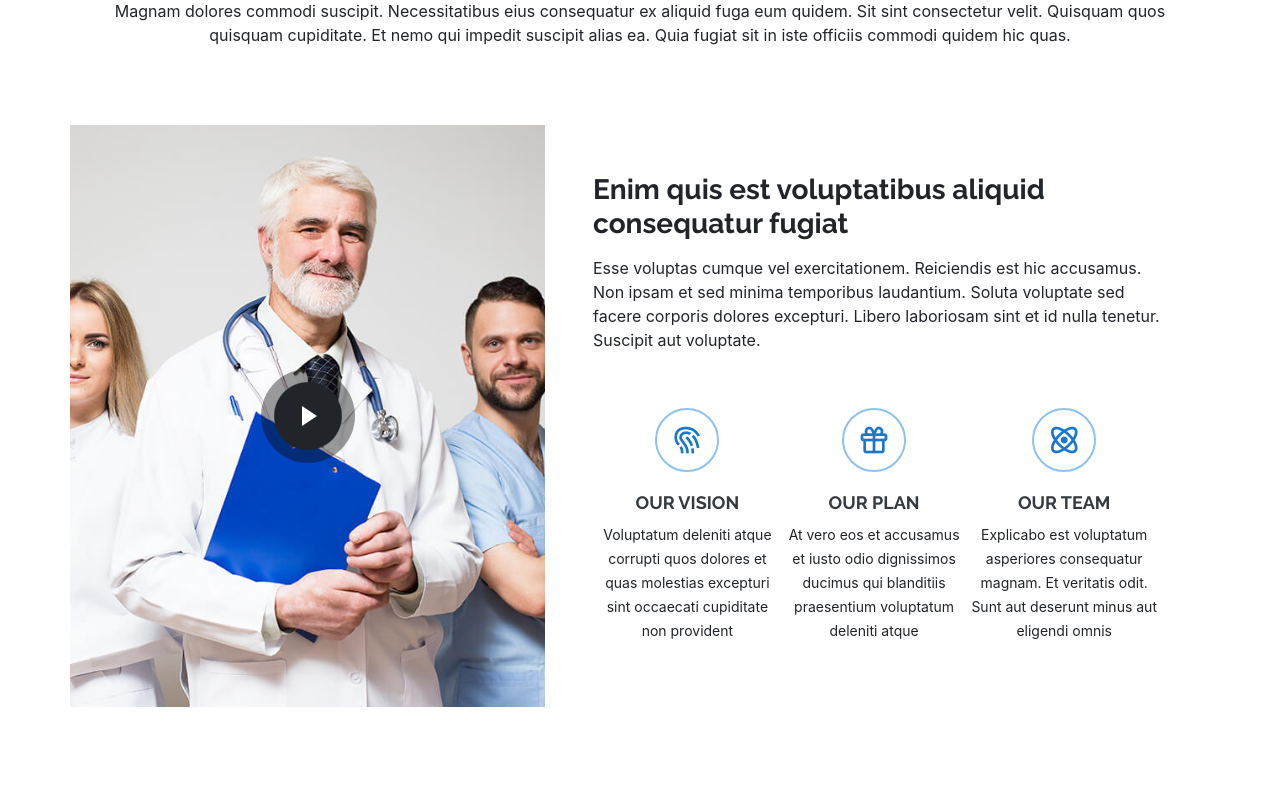
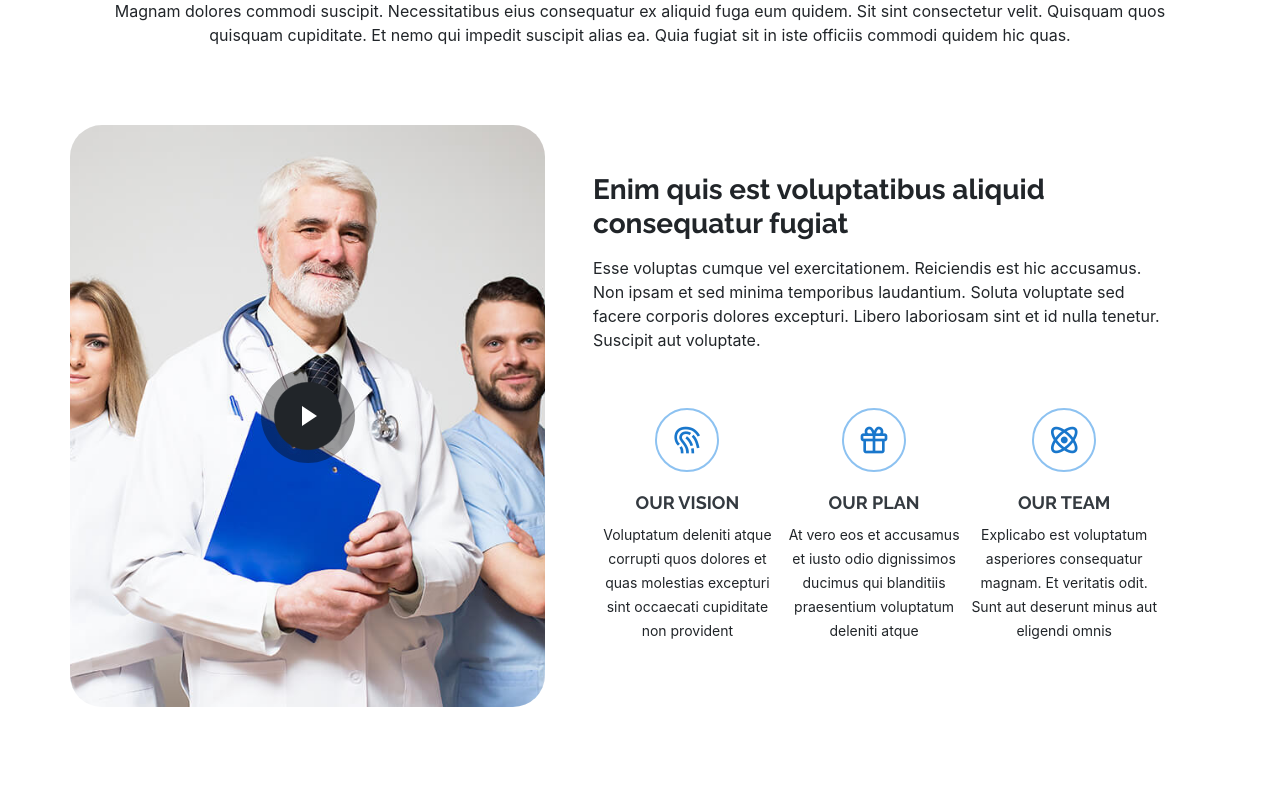
Before and after one commit to Ripon876/research-frontend, a React (Create React App) app: page / in a window 1280 px wide. Shown: the part 1080-1880 px from the top of the page. Built offline with nearby package versions, Linux system fonts and the light colour scheme.

Commit message:
about img updated

```diff
--- a/src/components/about/About.jsx
+++ b/src/components/about/About.jsx
@@ -13,7 +13,7 @@ function About() {
         </div>
         <div className="row">
           <div className="align-items-stretch col-lg-6 col-xl-5 d-flex justify-content-center p-0 video-box">
-            <img src="./assets/img/about.jpg" className="img-fluid" style={{ objectFit: 'cover',borderRadius: '10rem !important'}} />
+            <img src="./assets/img/about.jpg" className="img-fluid" style={{ objectFit: 'cover',borderRadius: '2rem'}} />
             <a href="https://www.youtube.com/watch?v=jDDaplaOz7Q" className="venobox play-btn mb-4" data-vbtype="video" data-autoplay="true"></a>
           </div>
           <div className="col-xl-7 col-lg-6 icon-boxes d-flex flex-column align-items-stretch justify-content-center py-5 px-lg-5">
--- a/src/components/faq/FAQ.css
+++ b/src/components/faq/FAQ.css
@@ -19,15 +19,17 @@
   background: #fff;
   border-radius: 4px;
   position: relative;
+  box-shadow: 0px 2px 15px rgb(0 0 0 / 10%);
 }
 
 .faq .faq-list a {
   display: block;
   position: relative;
   font-family: "Poppins", sans-serif;
-  font-size: 16px;
+  font-size: 18px;
+  color: #212529;
   line-height: 24px;
-  font-weight: 500;
+  font-weight: 600;
   padding: 0 30px;
   outline: none;
 }
```
